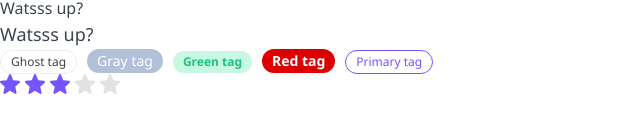
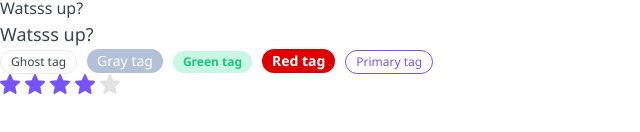
Before and after one commit to Puzikko/top_app, a Next.js app: page / in a window 1280 px wide. Shown: the part 182-314 px from the top of the page, without its empty margins (0-640 px from the left). Built offline with nearby package versions, Linux system fonts and the light colour scheme.

Commit message:
Lesson 55. Raiting component - 2.

```diff
--- a/components/Rating/Rating.module.css
+++ b/components/Rating/Rating.module.css
@@ -2,7 +2,7 @@
 	fill: var(--primary);
 }
 
-.star {
+.star svg {
 	margin-right: 5px;
 }
 
--- a/components/Rating/Rating.props.ts
+++ b/components/Rating/Rating.props.ts
@@ -3,5 +3,5 @@ import { DetailedHTMLProps, HTMLAttributes } from "react";
 export interface RatingProps extends DetailedHTMLProps<HTMLAttributes<HTMLDivElement>, HTMLDivElement> {
     isEditable?: boolean;
     raiting: number;
-    setRating?: (raitng: boolean) => void;
+    setRating?: (raiting: number) => void;
 }
--- a/components/Rating/Rating.tsx
+++ b/components/Rating/Rating.tsx
@@ -1,7 +1,7 @@
 import { RatingProps } from "./Rating.props"
 import styles from "./Rating.module.css";
 import cn from "classnames";
-import { useEffect, useState } from 'react';
+import { useEffect, useState, KeyboardEvent } from 'react';
 import StarIcon from './Star.svg';
 
 
@@ -20,9 +20,13 @@ export const Rating = ({ isEditable = false, raiting, setRating, ...props }: Rat
                     [styles.editable]: isEditable
                 })}
                     onMouseEnter={() => changeDisplay(i + 1)}
-                    onMouseLeave={() => constructRaiting(raiting)}
-                >
-                    <StarIcon />
+                    onMouseLeave={() => changeDisplay(raiting)}
+                    onClick={() => onClick(i + 1)}>
+                    <StarIcon
+
+                        tabIndex={isEditable ? 0 : -1}
+                        onKeyDown={(e: KeyboardEvent<SVGElement>) => isEditable && handleSpace(i + 1, e)}
+                    />
                 </span>
             );
         });
@@ -36,9 +40,24 @@ export const Rating = ({ isEditable = false, raiting, setRating, ...props }: Rat
         constructRaiting(i);
     };
 
+    const onClick = (i: number) => {
+        if (!isEditable || !setRating) {
+            return;
+        };
+        setRating(i);
+    };
+
+    const handleSpace = (i: number, e: KeyboardEvent<SVGElement>) => {
+        if (e.code != 'Space' || !setRating) {
+            return;
+        };
+        setRating(i);
+    };
+
     return (
         <div {...props}>
             {raitingArray}
+            {/* {raitingArray.map((r: JSX.Element, i: number) => <span key={i}>{r}</span>)} */}
         </div>
     );
 }
--- a/pages/index.tsx
+++ b/pages/index.tsx
@@ -7,6 +7,7 @@ const inter = Inter({ subsets: ['latin'] });
 
 export default function Home(): JSX.Element {
 
+  const [raiting, setRating] = useState<number>(4);
   const [counter, setCounter] = useState<number>(0);
 
   return (
@@ -25,7 +26,7 @@ export default function Home(): JSX.Element {
       <Tag color='green'>Green tag</Tag>
       <Tag color='red' size='medium'>Red tag</Tag>
       <Tag color='primary'>Primary tag</Tag>
-      <Rating isEditable={true} raiting={3} />
+      <Rating isEditable={true} raiting={raiting} setRating={setRating} />
     </>
   );
 }
```
